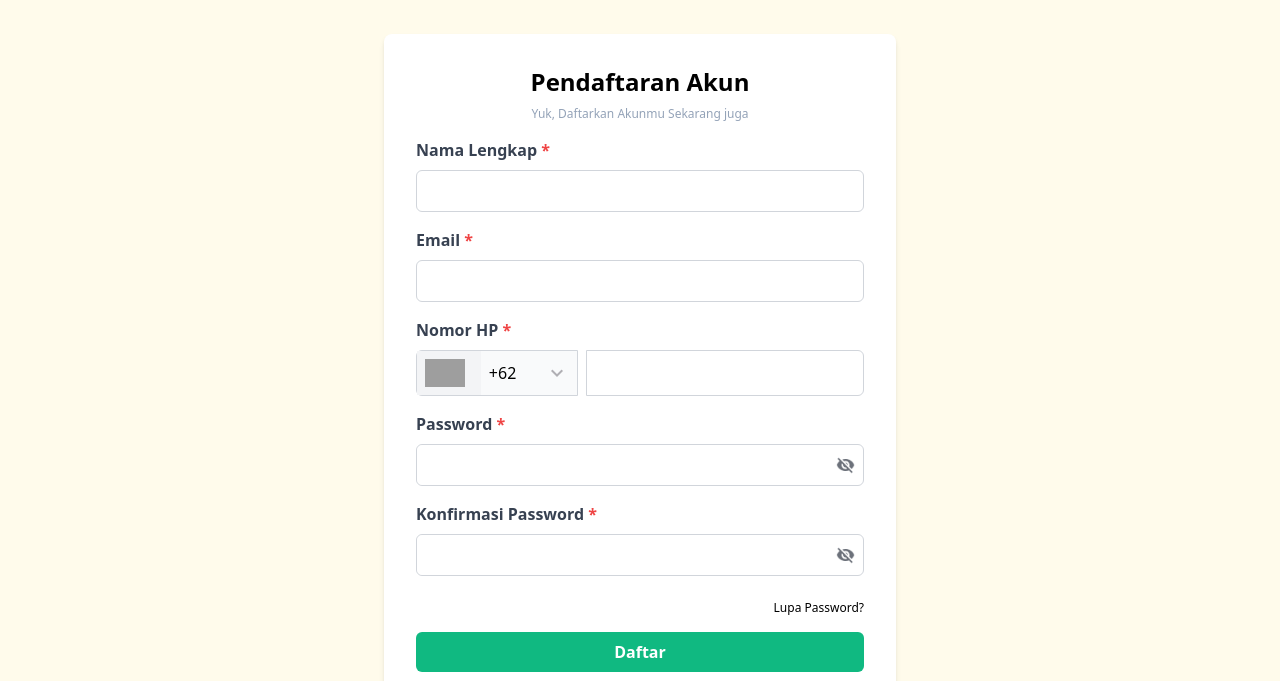
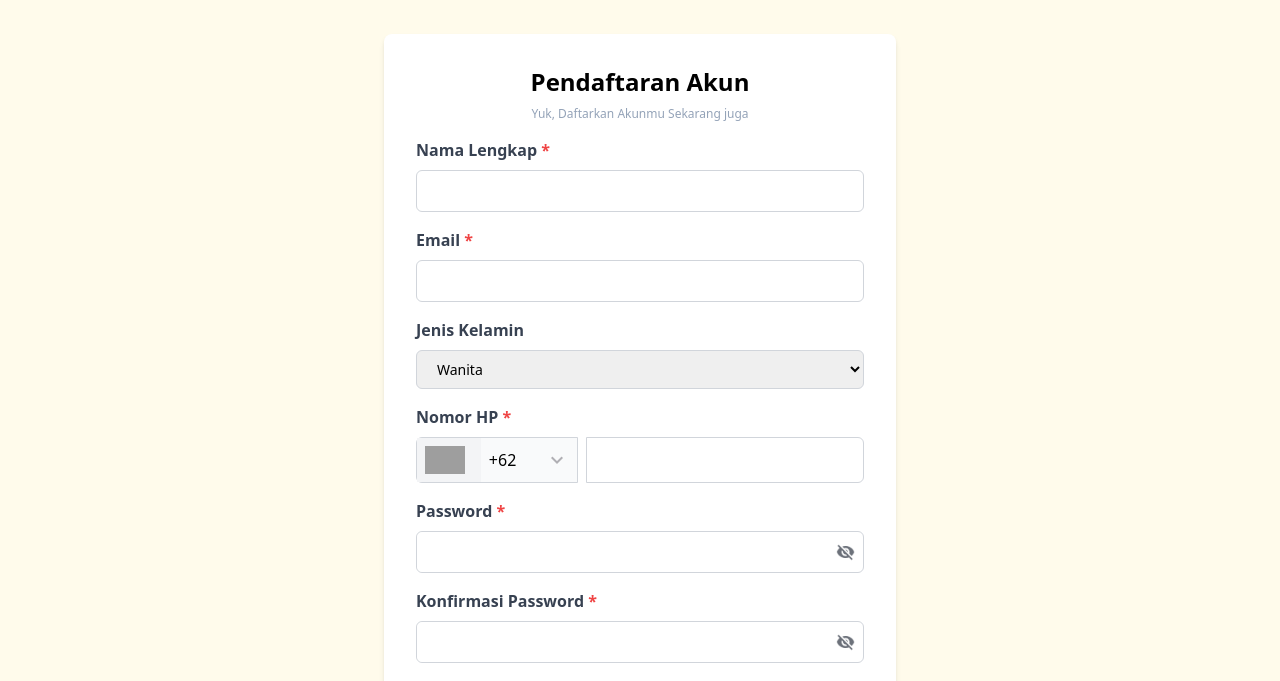
Before and after one commit to AD-iT448/AppVideoBelajar, a website: page register.html in a window 1280 px wide. Shown: the part 69-750 px from the top of the page. Drawn offline with nearby package versions, Linux system fonts and the light colour scheme; grey boxes are pictures that could not be loaded.

Commit message:
maintenance all page

```diff
--- a/register.html
+++ b/register.html
@@ -30,6 +30,15 @@
                 <div class="mb-4">
                     <label for="email" class="block text-gray-700 font-bold mb-2">Email <span class="text-red-500">*</span></label>
                     <input type="email" id="email" name="email" class="w-full px-3 py-2 border border-gray-300 rounded-md focus:outline-none focus:border-blue-500" required>
+                </div>
+
+                <div class="w-full max-w-lg mb-4">
+                    <label for="gender" class="block text-gray-700 font-bold mb-2">Jenis Kelamin</label>
+                    <select id="gender" name="gender" class="mt-1 block border w-full   pl-4 pr-10 py-2 text-base border-gray-300 focus:outline-none focus:ring-indigo-500 focus:border-indigo-500 sm:text-sm rounded-md">
+                        <option value="female">Wanita</option>
+                        <option value="male">Laki-laki</option>
+
+                    </select>
                 </div>
                 <div class="mb-4">
                     <label for="phone" class="block text-gray-700 font-bold mb-2">Nomor HP <span class="text-red-500">*</span></label>
```
Also changed, not shown: index.html (renamed from beranda.html, +1 -1 lines), login.html (+1 -1 lines).
